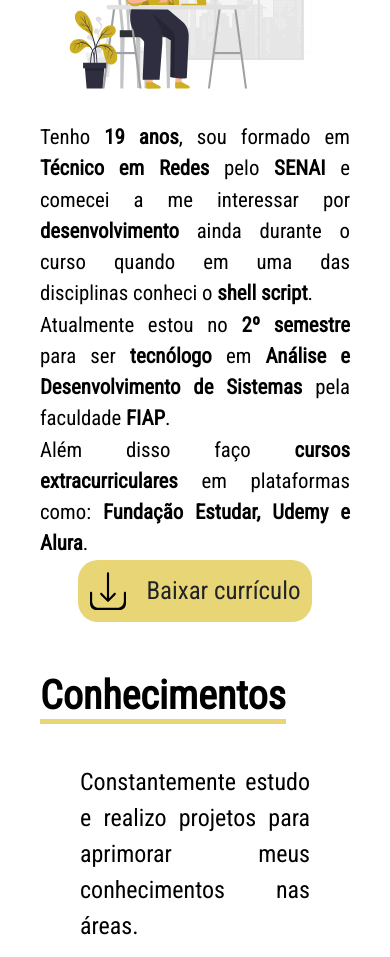
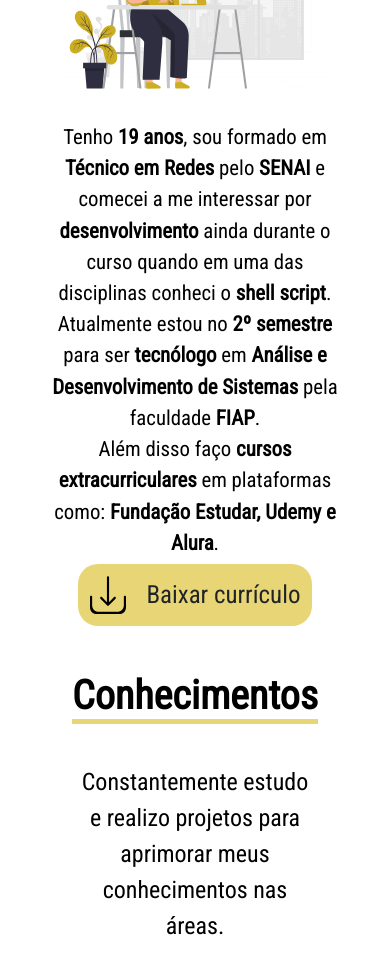
Before and after one commit to bhfsilva/Portfolio, a Next.js app: page / in a window 390 px wide. Shown: the part 1040-1997 px from the top of the page. Built offline with nearby package versions, Linux system fonts and the light colour scheme.

Commit message:
responsividade melhorada

```diff
--- a/pages/api/index.js
+++ b/pages/api/index.js
@@ -1,6 +1,12 @@
 const { Client } = require('@notionhq/client');
 
 const notion = new Client({auth:process.env.NOTION_KEY});
+
+export const config = {
+  api: {
+    externalResolver: true,
+  },
+}
 
 export default async (req,res) => {
   const resp = await notion.blocks.children.append({
--- a/src/commons/ListItems/ListItems.module.css
+++ b/src/commons/ListItems/ListItems.module.css
@@ -46,6 +46,7 @@
 }
 .listBox:is(div) > img{
   width: 60px;
+  margin-right: 15px;
   aspect-ratio: 1;
 }
 .listBox:is(div) .content{
@@ -53,7 +54,6 @@
   display: flex;
   flex-direction: column;
   align-items: center;
-  margin-left: 15px;
 }
 .skillsBox{
   display: flex;
@@ -249,7 +249,7 @@
     gap: 10px;
   }
   .skillsBox div{
-    padding: 0;
+    padding: 10px 10px 0px 10px;
   }
   .skillsBox h2{
     font-size: 20px;
--- a/src/components/AboutMe/AboutMe.module.css
+++ b/src/components/AboutMe/AboutMe.module.css
@@ -83,3 +83,13 @@
     font-size: 1.3em;
   }
 }
+@media(max-width: 496px){
+  .textBox p{
+    text-align:center;
+  }
+}
+@media(max-width: 430px){
+  .downloadBox{
+    margin-top: 5px;
+  }
+}
--- a/src/components/Footer/Footer.module.css
+++ b/src/components/Footer/Footer.module.css
@@ -35,3 +35,13 @@
     display: none;
   }
 }
+@media (max-width: 515px){
+  .toTop{
+    right: 50px;
+  }
+}
+@media (max-width: 430px){
+  .toTop{
+    display: none;
+  }
+}
--- a/src/components/Navbar/Navbar.module.css
+++ b/src/components/Navbar/Navbar.module.css
@@ -79,7 +79,7 @@
   .menu ul{
     flex-direction: column;
     gap: 0px;
-    padding: 15px 30px;
+    padding: 15px 23px;
   }
   .menu li{
     border-bottom: 1px solid black;
--- a/src/components/Navbar/index.js
+++ b/src/components/Navbar/index.js
@@ -10,7 +10,7 @@ export default function Navbar() {
       <nav className={`${styles.menu} ${showMenu?`${styles.show}`:''}`}>
         <ul>
           {options.map(opt => (
-            <li key={opt}>
+            <li key={opt} onClick={() => setShowMenu(false)}>
               <a href={`#${opt}`}>{opt}</a>
             </li>
           ))}
--- a/src/components/Skills/index.js
+++ b/src/components/Skills/index.js
@@ -11,6 +11,11 @@ export default function Skills() {
           line-height: 1.5em;
           padding: 40px;
         }
+        @media(max-width: 571px){
+          p{
+            text-align:center;
+          }
+        }
       `}</style>
       <h1 className="contentTitle">Conhecimentos</h1>
       <p>Constantemente estudo e realizo projetos para aprimorar meus conhecimentos nas áreas.</p>
--- a/styles/global.css
+++ b/styles/global.css
@@ -25,3 +25,8 @@ body{
   padding-bottom: 0px;
   border-bottom: 5px solid var(--yellow);
 }
+@media(max-width: 571px){
+  .defaultMargin{
+    text-align: center;
+  }
+}
```
